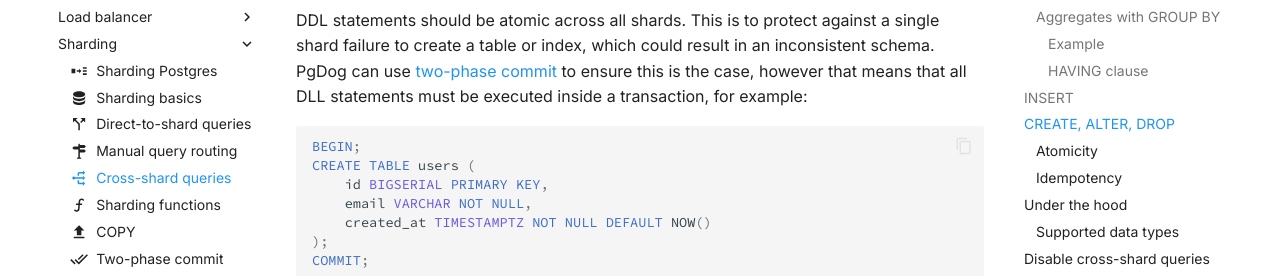
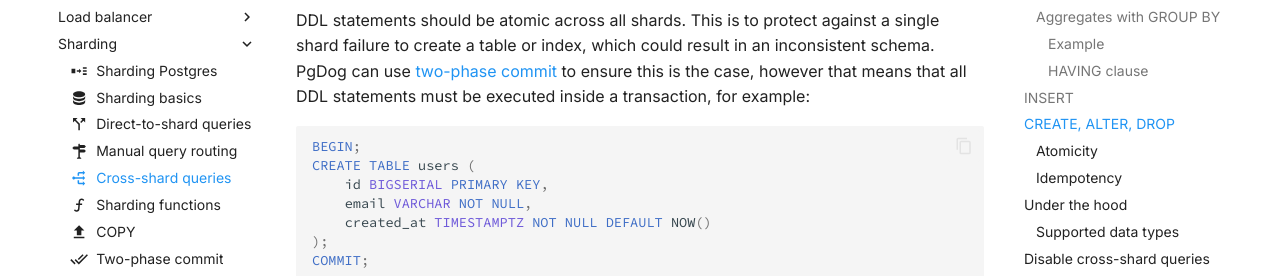
Before and after one commit to pgdogdev/docs, an MkDocs documentation site: the page built from docs/features/sharding/cross-shard.md, in a window 1280 px wide and 1400 px high, scrolled down 4193 px. Shown: the part 199-475 px from the top of the window. Built offline with MkDocs 1.6.1 and Material for MkDocs 9.7.7, drawn with Linux system fonts in a browser that asks for light colours; comment, search, counter and statistics services are not loaded; some of the changed text lies outside the part shown.

Commit message:
thanks chuck

````diff
--- a/docs/features/sharding/cross-shard.md
+++ b/docs/features/sharding/cross-shard.md
@@ -114,7 +114,7 @@ Instead of creating one user per shard, which would cause duplicate entries, PgD
 
 ### Atomicity
 
-DDL statements should be atomic across all shards. This is to protect against a single shard failure to create a table or index, which could result in an inconsistent schema. PgDog can use [two-phase commit](2pc.md) to ensure this is the case, however that means that all DLL statements must be executed inside a transaction, for example:
+DDL statements should be atomic across all shards. This is to protect against a single shard failure to create a table or index, which could result in an inconsistent schema. PgDog can use [two-phase commit](2pc.md) to ensure this is the case, however that means that all DDL statements must be executed inside a transaction, for example:
 
 ```postgresql
 BEGIN;
````
Also changed, not shown: other parts of docs/features/sharding/cross-shard.md (+2 -2 lines).
